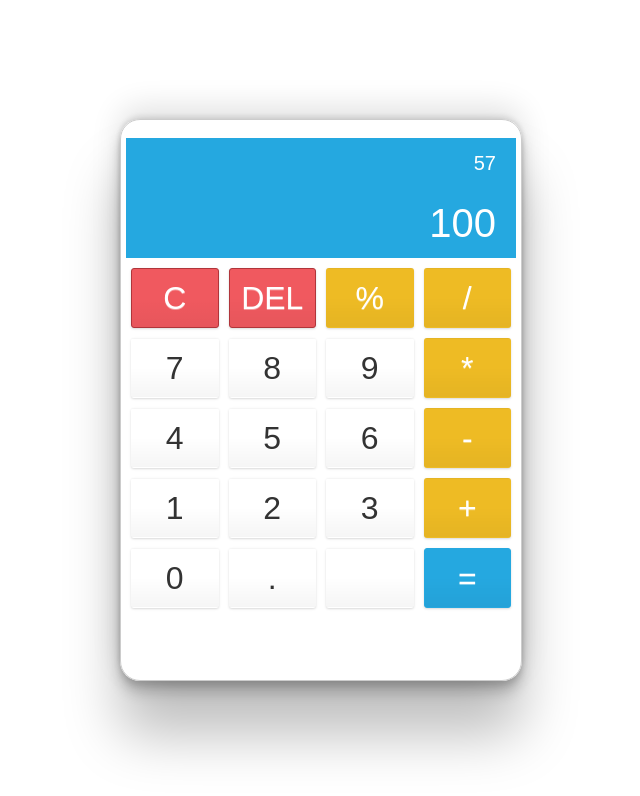
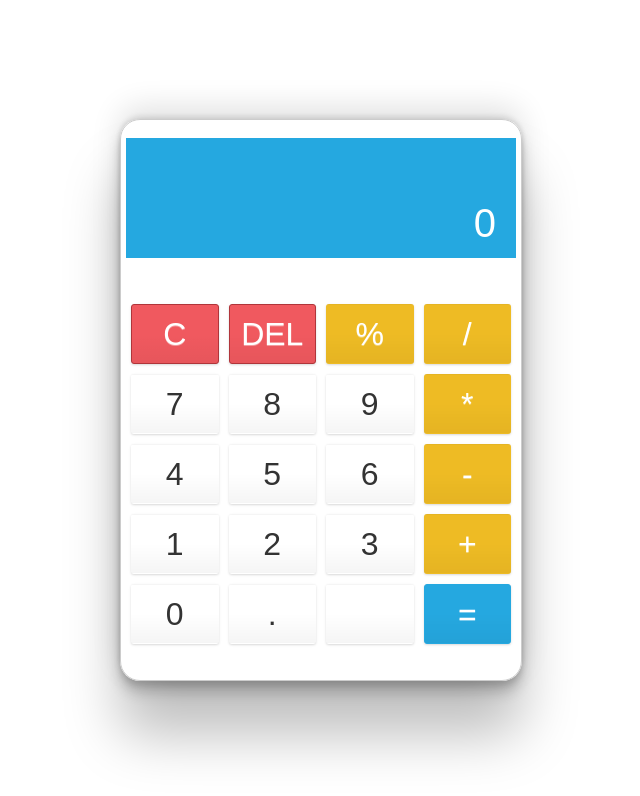
Before and after one commit to cherishebojudah/react-calculator, a React (Create React App) app: page / in a window 1280 px wide. Shown: the top 796 px of the page, without its empty margins (319-959 px from the left). Built offline with nearby package versions, Linux system fonts and the light colour scheme; the HTML template or start-up script is replaced by a standard one.

Commit message:
cleaned up static data

```diff
--- a/src/Components/Layout.js
+++ b/src/Components/Layout.js
@@ -46,7 +46,9 @@ const Layout = () => {
         <div className='frame'>
             <div className='calculator'>
             <br></br>
-            <Output></Output>
+            <Output user={input} answer={result}/>
+            <br></br>
+            <br></br>
 
             <div className='keys'>
                 <input type='button' value={'C'} className='button clear' onClick={HandleClick}></input>
--- a/src/Components/Output.js
+++ b/src/Components/Output.js
@@ -4,8 +4,8 @@ import OutputRow from './OutputRow';
 const Output = props => {
     return (
         <div>
-            <OutputRow value={57} textSize={{fontSize: '20px'}}/>
-            <OutputRow value={100} textSize={{fontSize: '40px'}}/>
+            <OutputRow value={props.answer} textSize={{fontSize: '20px'}}/>
+            <OutputRow value={props.user} textSize={{fontSize: '40px'}}/>
         </div>
     )
 }
```
